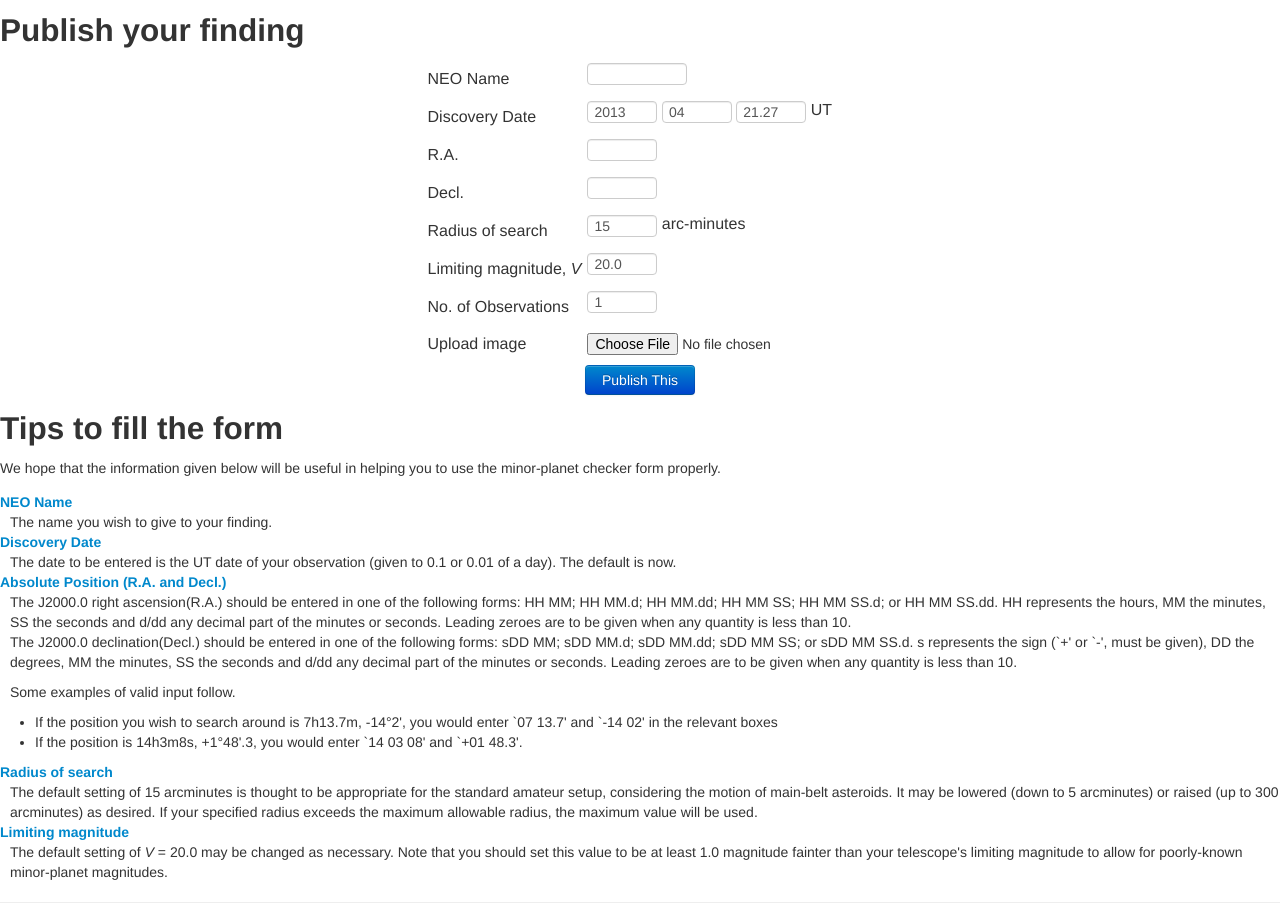
After one commit to rapidwein/NEO_DataBase, a PHP site: page /publish.php in a window 1280 px wide. The commit adds this page. Run offline with PHP 8.4, Linux system fonts and the light colour scheme; the visitor is signed in with stand-in values (Sample User, id 1).

Commit message:
publish NEO findings

```diff
--- a/css/main.css
+++ b/css/main.css
@@ -31,3 +31,13 @@ form {
 .inputValues{
 	width: 220px;
 }
+
+#publishForm input[type=text]{
+	width: 70px;
+	height: 22px;
+	vertical-align:text-top;
+}
+
+#publishForm td{
+	padding: 3px;
+}
--- a/pages/config.lib.php
+++ b/pages/config.lib.php
@@ -2,7 +2,7 @@
 /* DEFINITIONS to connect to the database */
 define("SERVER","localhost");
 define("USERNAME","root");
-define("SERVER_PASSWORD","root");
+define("SERVER_PASSWORD","prasan123");
 //name of the database.
 define("DATABASE","NEO");
 include_once("connection.php");
--- /dev/null
+++ b/pages/logout.php
@@ -0,0 +1,6 @@
+<?php
+	include_once("config.lib.php");
+	unset($_SESSION['emailId']);
+	unset($_SESSION['views']);
+	header("Location : ./");
+?>
--- /dev/null
+++ b/publish.php
@@ -0,0 +1,104 @@
+<?php
+
+	include_once("./pages/config.lib.php");
+
+	if(!isset($_SESSION['emailId']))
+		header('Location: ./');
+?>
+<html><head>
+<title>NASA Space App: Publish</title>
+    <meta name="viewport" content="width=device-width, initial-scale=1.0">
+
+    <link href="./css/bootstrap.min.css" rel="stylesheet" media="screen">
+    <link href="./css/main.css" rel="stylesheet" />
+    <script src="./js/jquery-2.0.0.min.js"></script>
+    <script src="./js/bootstrap.min.js"></script>
+    <script type='text/javascript'>
+	function publish(){
+		$.ajax({
+			url: './pages/validatePublish.php',
+			type: 'post',
+			data: {'neoName': $('input[name=neoName]').val(), 'year':$('input[name=year]').val(), 'month':$('input[name=month]').val(), 'day':$('input[name=day]').val(), 'ra': $('input[name=ra]').val(), 'decl': $('input[name=decl]').val(), 'radius': $('input[name=radius]').val(), 'limit': $('input[name=limit]').val(), 'obs': $('input[name=obs]').val(), 'file': $('input[name=file]').val()},
+			success: function(data){
+			console.log(data);
+				if(data!='Success!'){
+					$('#errorMessage').empty();
+					$('#errorMessage').append(data);
+				}
+				else
+					window.location = "./";
+			}
+		});
+	}
+    </script>
+</head>
+<body>
+<div>
+<h2> Publish your finding </h2>
+</div>
+<div id='publishForm' align='center'>
+
+<table>
+<tr> <td> NEO Name </td> <td> <input name="neoName" type='text' style='width:100px' size="12"> </td> </tr>
+<tr> <td> Discovery Date </td> <td> <input name="year" maxlength="4" size="4" type='text' value="2013"> <input name="month" maxlength="2" size="2" type='text' value="04"> <input name="day" maxlength="5" type='text' size="5" value="21.27"> UT </td> </tr>
+<tr> <td> R.A. </td> <td> <input name="ra" maxlength="12" type='text' size="12"> </td> </tr>
+<tr> <td> Decl. </td> <td> <input name="decl" type='text' maxlength="12" size="12"></td> </tr>
+<tr> <td> Radius of search </td> <td> <input name="radius" maxlength="5" type='text' size="3" value="15"> arc-minutes </td> </tr>
+<tr> <td> Limiting magnitude, <i>V</i> </td> <td> <input name="limit" maxlength="4" type='text' size="4" value="20.0"> </td> </tr>
+<tr> <td> No. of Observations </td> <td> <input name="obs" maxlength="3" type='text' size="2" value="1"> </td> </tr>
+<tr> <td> Upload image </td> <td> <input type="file" name="file" id="file"> </td> </tr>
+<tr> <td colspan='2' align='center'> <input type="submit" class="btn btn-primary" value=" Publish This "> </td> </tr>
+</table>
+
+</div>
+
+</div>
+<h2>Tips to fill the form</h2>
+We hope that the information given below will be useful in helping you to use
+the minor-planet checker form properly.
+<dl>
+<dt><a name="date"><b>NEO Name</b></a>
+</dt><dd>The name you wish to give to your finding.</dd><dt><a name="date"><b>Discovery Date</b></a>
+</dt><dd>The date to be entered is the UT date of your observation (given to 0.1 or
+0.01 of a day).  The default is now.
+</dd><dt><a name="pos"><b>Absolute Position (R.A. and Decl.)</b></a>
+</dt><dd>The J2000.0 right ascension(R.A.) should be entered in one of the following forms:
+HH MM; HH MM.d; HH MM.dd; HH MM SS; HH MM SS.d; or HH MM SS.dd.  HH
+represents the hours, MM the minutes, SS the seconds and d/dd any decimal
+part of the minutes or seconds.  Leading zeroes are to be given when
+any quantity is less than 10.
+<p>
+The J2000.0 declination(Decl.) should be entered in one of the following forms:
+sDD MM; sDD MM.d; sDD MM.dd; sDD MM SS; or sDD MM SS.d.  s represents the
+sign (`+' or `-', must be given), DD the degrees, MM the minutes, SS the
+seconds and d/dd any decimal part of the minutes or seconds.  Leading
+zeroes are to be given when any quantity is less than 10.
+</p><p>
+Some examples of valid input follow.
+</p><ul>
+<li>If the position you wish to search around is 7h13.7m, -14°2', you
+   would enter `07 13.7' and `-14 02' in the relevant boxes
+</li><li>If the position is 14h3m8s, +1°48'.3, you would enter
+   `14 03 08' and `+01 48.3'.
+</li></ul>
+<a name="pos"></a></dd><dt><a name="radius"><b>Radius of search</b></a>
+</dt><dd>The default setting of 15 arcminutes is thought to be appropriate for the
+standard amateur setup, considering the motion of main-belt asteroids.  It
+may be lowered (down to 5 arcminutes) or raised (up to 300 arcminutes) as
+desired.  If your
+specified radius exceeds the maximum allowable radius, the maximum value will
+be used.
+<a name="limit"></a></dd><dt><a name="limit"><b>Limiting magnitude</b></a>
+</dt><dd>The default setting of <i>V</i> = 20.0 may be changed as necessary.
+Note that you should set this value to be at least 1.0 magnitude fainter
+than your telescope's limiting magnitude to allow for poorly-known minor-planet
+magnitudes.
+<p>
+<a name="obscode"></a></p></dd></dl>
+<p></p><hr><p>
+</p>
+
+
+</center></center>
+</div>
+</body></html>
```
Also changed, not shown: index.php (+65 -15 lines), pages/login.php (+22 -0 lines), pages/registration.php (+48 -0 lines), pages/validatePublish.php (added, +27 -0 lines).
